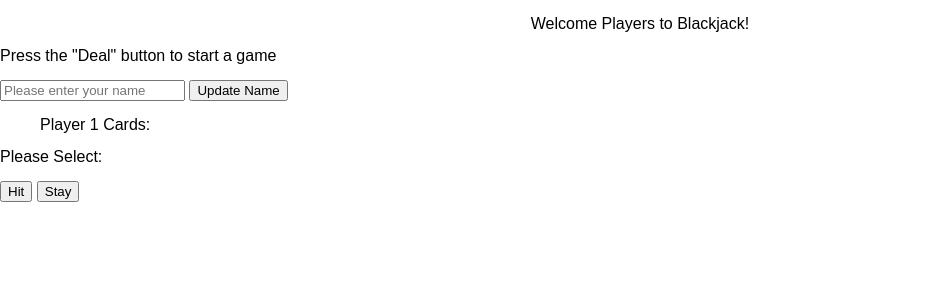
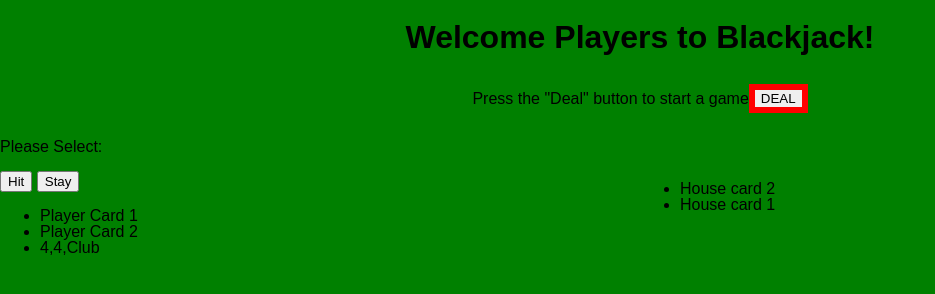
Before and after one commit to DRibeiro1124/blackjack-project, a website: page public/index.html in a window 1280 px wide. Both pictures are taken after a click on the button "Hit". Shown: the whole page, without its empty margins (0-935 px from the left). Drawn offline with Linux system fonts and the light colour scheme.

Commit message:
added cards dealt to player one and added hit button to discard another card

```diff
--- a/public/index.html
+++ b/public/index.html
@@ -1,5 +1,6 @@
 <!DOCTYPE html>
 <html>
+
 <head lang="en">
   <meta charset="UTF-8">
   <meta name="viewport" content="width=device-width, initial-scale=1">
@@ -9,23 +10,31 @@
 
 <body>
   <main>
-       <p id="intro">Welcome Players to Blackjack!</p>
+    <h1 id="intro">Welcome Players to Blackjack!</h1>
+    <section class="game-starter">
       <p class="dealCards">Press the "Deal" button to start a game</p>
-        <section>
-          <section id="player-name">
-            <input type="text" placeholder="Please enter your name">
-            <button>Update Name</button>
+      <button id="deal-button">DEAL</button>
     </section>
-          <section>
-            <ol>Player 1 Cards:</ol>
-          </section>
+    <section class="main-section">
+      <section class="player">
         <section>
           <p>Please Select:</p>
-            <button>Hit</button>
+          <button class="hit-button">Hit</button>
           <button>Stay</button>
+        </section>
+        <ul id="player-hand">
+          <li id="player-card1">Player Card 1</li>
+          <li id="player-card2">Player Card 2</li>
+        </ul>
+      </section>
+      <section class="house">
+        <ul id="dealer-hand">
+          <li>House card 2</li>
+          <li>House card 1</li>
       </section>
     </section>
   </main>
   <script src="/main.js" charset="utf-8"></script>
 </body>
+
 </html>
--- a/public/main.js
+++ b/public/main.js
@@ -1,4 +1,6 @@
 let deck = []
+let houseHand = []
+let playerHand = []
 
 const createDeck = () => {
   // 1. create an array with suits
@@ -30,5 +32,34 @@ const createDeck = () => {
   // })
 }
 
+const dealButtonClickEvent = () => {
+  // deal two cards out to the dealer
+  houseHand.push(deck.pop())
+  houseHand.push(deck.pop())
+  // go into the deck and retrieve to cards and remove from deck
+  // top two cards dealt out
+  // assign the dealer two cards
 
+  // deal two cards to player
+  playerHand.push(deck.pop())
+  playerHand.push(deck.pop())
+
+  // show the hand to the player
+  document.querySelector('#player-card1').innerHTML = playerHand[0]
+  document.querySelector('#player-card2').innerHTML = playerHand[1]
+}
+
+const hitButtonClickEvent = () => {
+  // player can now hit and draw another card or stand
+  // if the player hits, draw another card that it's displayed
+  let drawnCard = deck.pop()
+  const newLi = document.createElement('li')
+  newLi.textContent = drawnCard
+  document.querySelector('#player-hand').appendChild(newLi)
+  console.log(drawnCard)
+  playerHand.push(drawnCard)
+}
+
+document.querySelector('.hit-button').addEventListener('click', hitButtonClickEvent)
+document.querySelector('#deal-button').addEventListener('click', dealButtonClickEvent)
 document.addEventListener('DOMContentLoaded', createDeck)
--- a/public/screen.css
+++ b/public/screen.css
@@ -3,6 +3,7 @@ html {
 }
 
 body {
+  background-color: green;
   margin: 0;
   min-height: 100%;
   font: 16px / 1 sans-serif;
@@ -12,3 +13,31 @@ body {
   display: flex;
   justify-content: center;
 }
+
+#deal-button {
+  border: solid red 0.5em;
+}
+
+.game-starter {
+  display: flex;
+  justify-content: center;
+  align-items: center;
+}
+
+.game-starter p {
+  max-width: 50%;
+}
+
+.main-section {
+  display: flex;
+  align-items: center;
+}
+
+.player {
+  width: 50%;
+}
+
+
+.house {
+  width: 50%;
+}
```
Also changed, not shown: public/todo.md (+11 -2 lines). Lines whose indentation alone changed are shown as unchanged.
